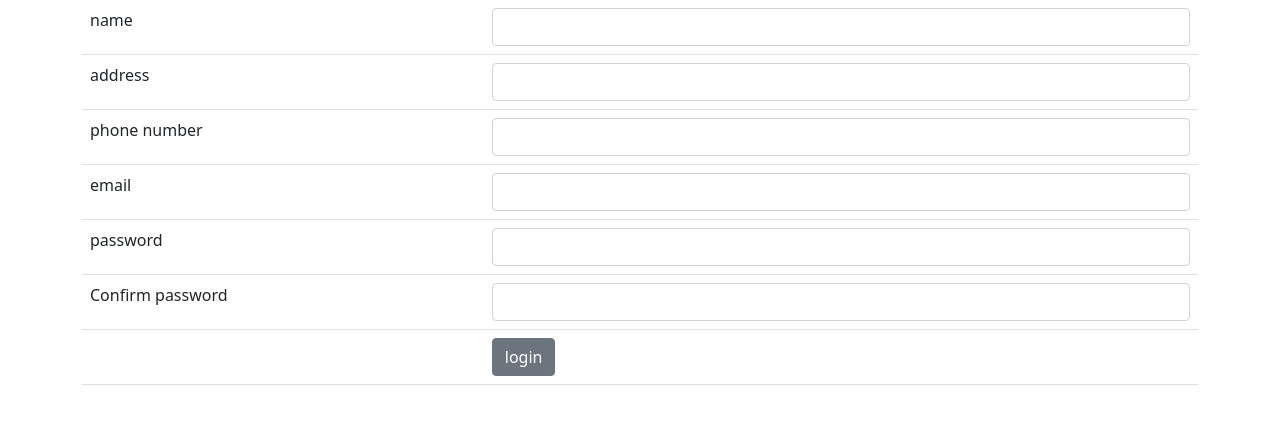
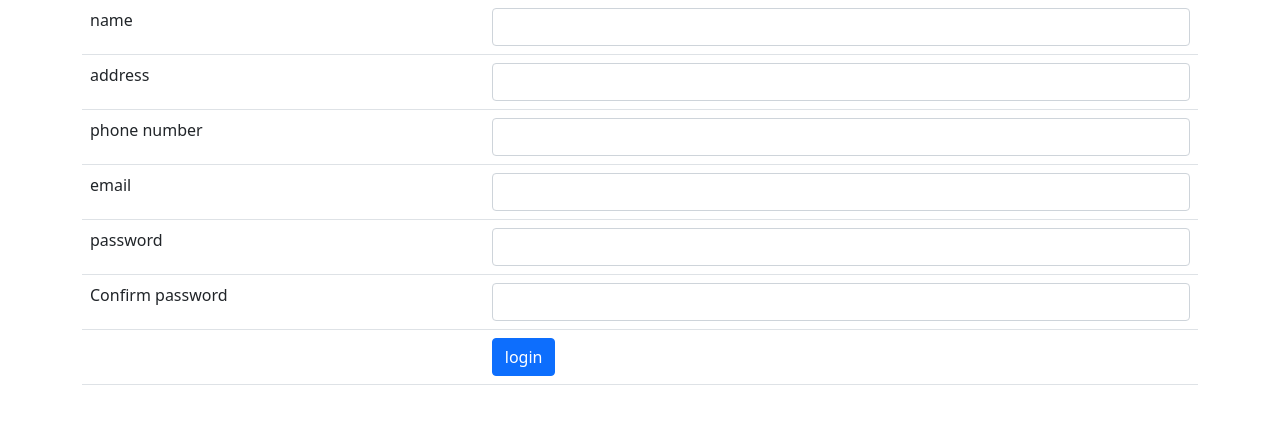
Before and after one commit to Nissylab/userAPP, a plain HTML site: page register.html in a window 1280 px wide. Drawn offline with nearby package versions, Linux system fonts and the light colour scheme.

Commit message:
completed

```diff
--- a/register.html
+++ b/register.html
@@ -38,7 +38,7 @@
                     </tr>
                     <tr>
                         <td></td>
-                        <td><button class="btn btn-secondary">login</button></td>
+                        <td><button class="btn btn-primary">login</button></td>
                     </tr>
 
                 </table>
```
